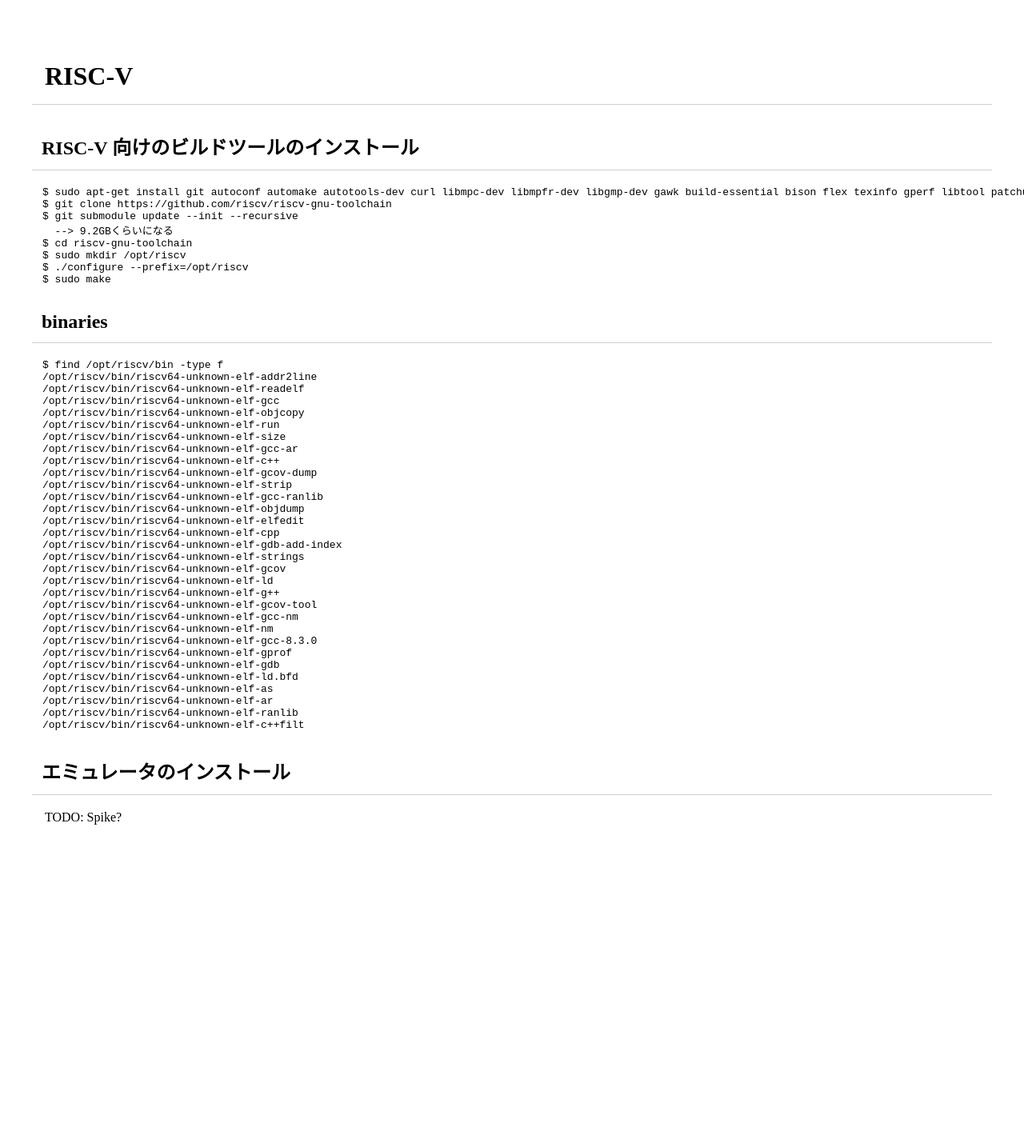
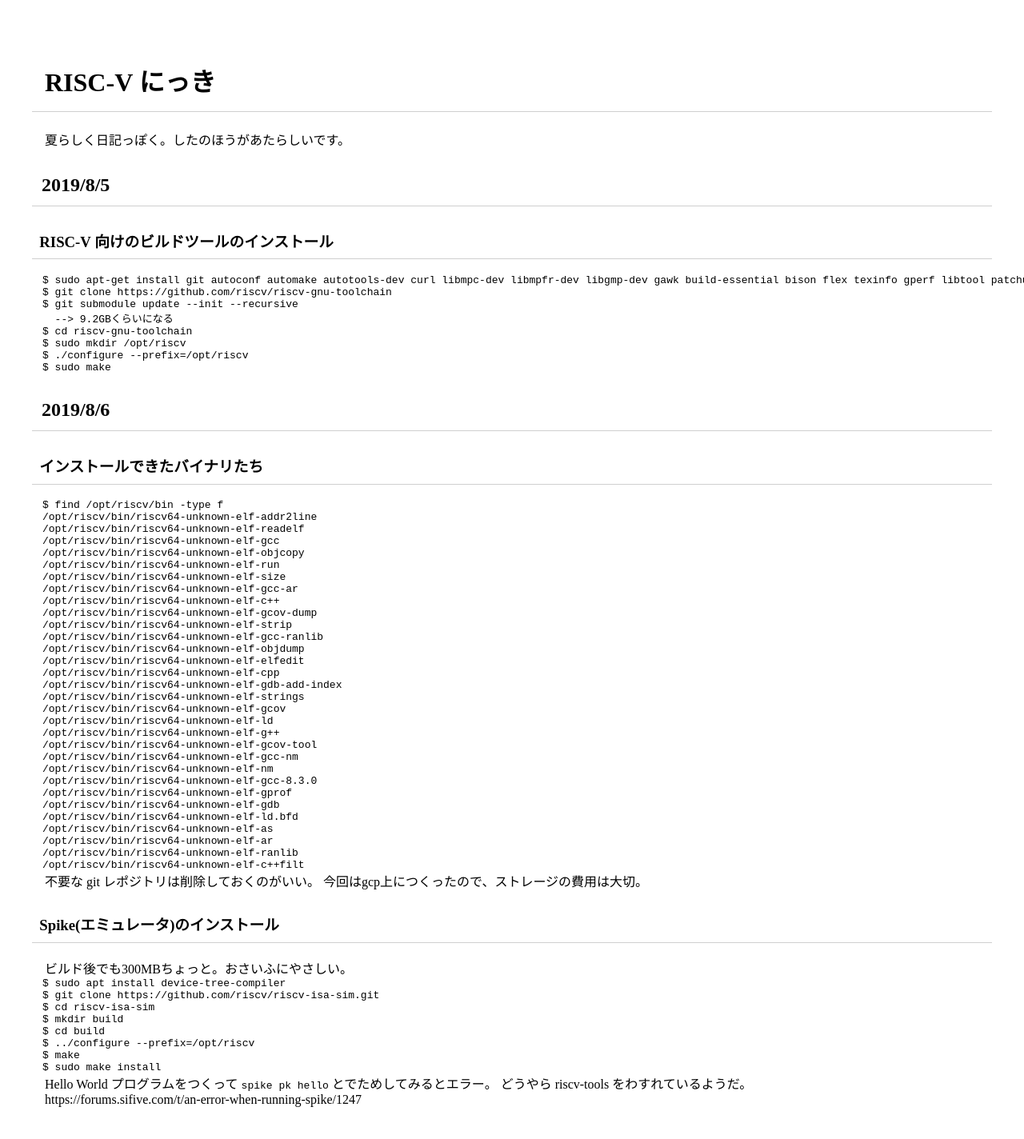
Before and after one commit to f6o/f6o.github.io, a Jekyll site: the page built from riscv.md, in a window 1280 px wide. Shown: the whole page at 80% size. Built offline with Jekyll 4.4.1, drawn with Linux system fonts in a browser that asks for light colours; nearby versions of some CDN libraries; our own code applies the rules of GitHub Pages for plain Markdown files; before the commit the page ends 1071 px from its top, so only the background shows below that.

Commit message:
add how to install spike (emulator)

````diff
--- a/riscv.md
+++ b/riscv.md
@@ -1,6 +1,10 @@
-# RISC-V
+# RISC-V にっき
 
-## RISC-V 向けのビルドツールのインストール
+夏らしく日記っぽく。したのほうがあたらしいです。
+
+## 2019/8/5
+
+### RISC-V 向けのビルドツールのインストール
 
 ```
 $ sudo apt-get install git autoconf automake autotools-dev curl libmpc-dev libmpfr-dev libgmp-dev gawk build-essential bison flex texinfo gperf libtool patchutils bc zlib1g-dev libexpat-dev
@@ -13,7 +17,9 @@ $ ./configure --prefix=/opt/riscv
 $ sudo make
 ```
 
-## binaries
+## 2019/8/6
+
+### インストールできたバイナリたち
 
 ```
 $ find /opt/riscv/bin -type f
@@ -49,6 +55,25 @@ $ find /opt/riscv/bin -type f
 /opt/riscv/bin/riscv64-unknown-elf-c++filt
 ```
 
-## エミュレータのインストール
+不要な git レポジトリは削除しておくのがいい。
+今回はgcp上につくったので、ストレージの費用は大切。
 
-TODO: Spike?
+### Spike(エミュレータ)のインストール
+
+ビルド後でも300MBちょっと。おさいふにやさしい。
+
+```
+$ sudo apt install device-tree-compiler
+$ git clone https://github.com/riscv/riscv-isa-sim.git
+$ cd riscv-isa-sim
+$ mkdir build
+$ cd build
+$ ../configure --prefix=/opt/riscv
+$ make
+$ sudo make install
+```
+
+Hello World プログラムをつくって `spike pk hello` とでためしてみるとエラー。
+どうやら riscv-tools をわすれているようだ。
+
+https://forums.sifive.com/t/an-error-when-running-spike/1247
````
